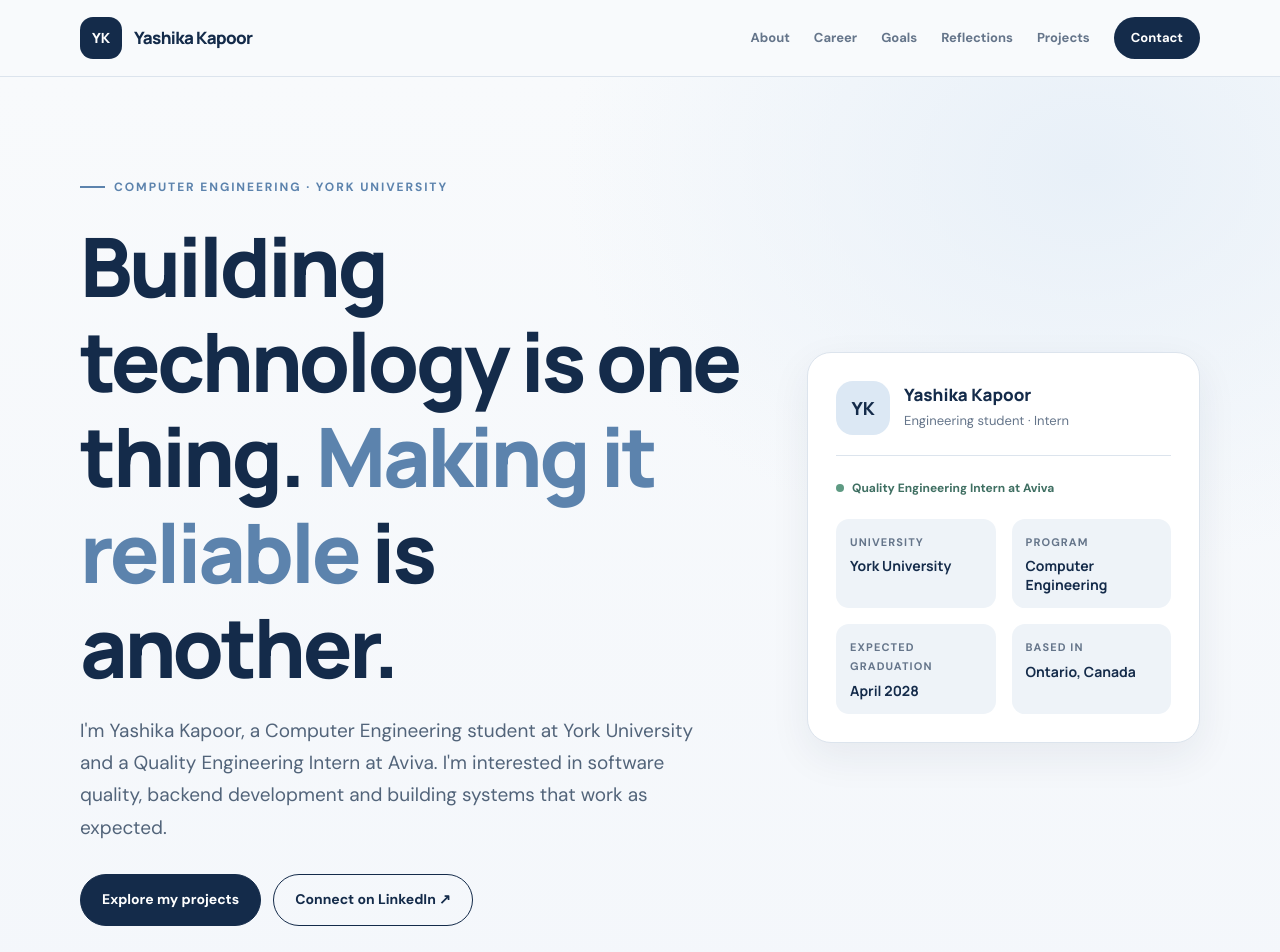
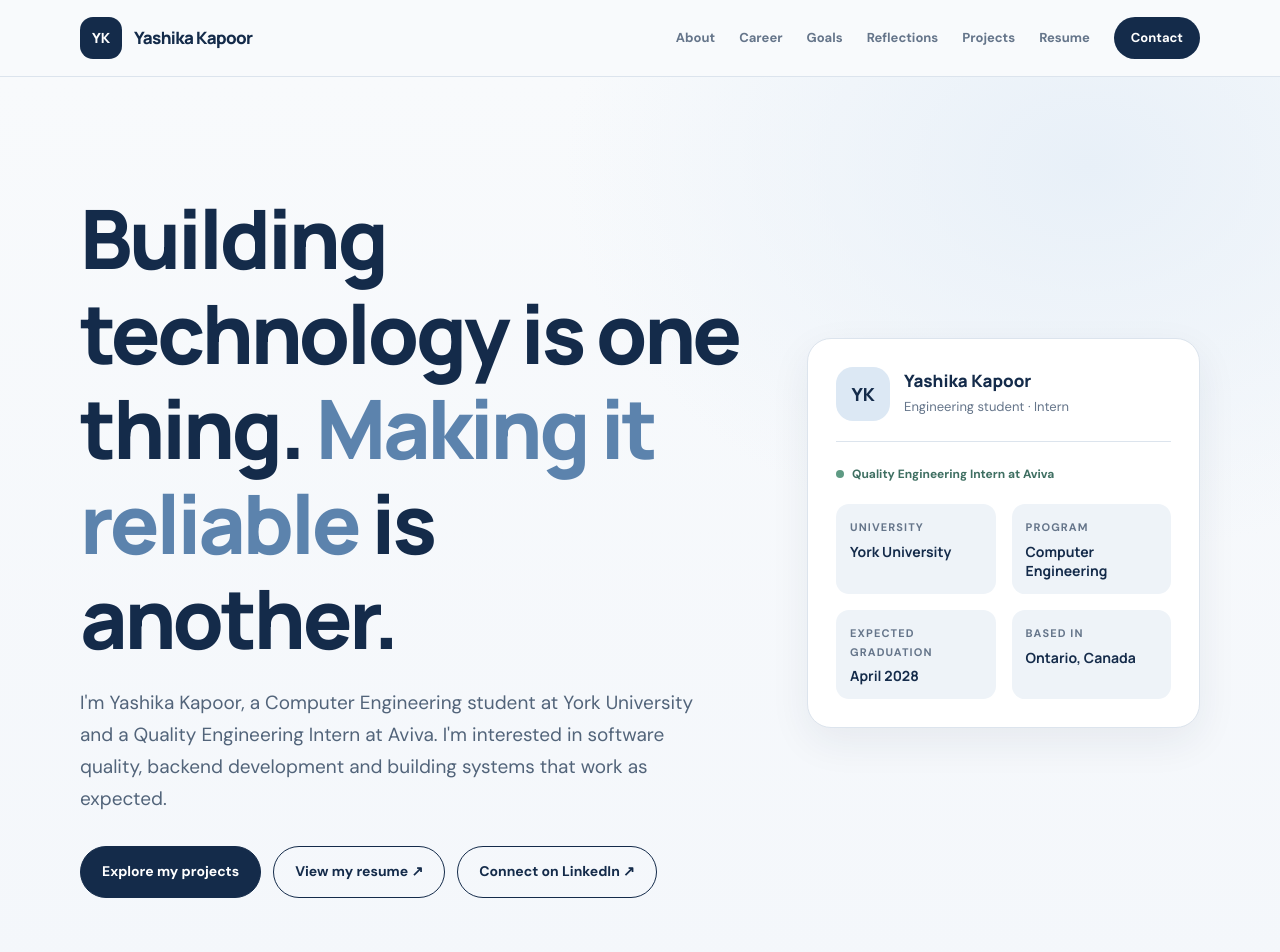
Before and after one commit to yashikakapoor02/Portfolio, a plain HTML site: page index.html in a window 1280 px wide. Shown: the top 952 px of the page. Drawn offline with Linux system fonts and the light colour scheme.

Commit message:
Link resume page and refine portfolio hero

```diff
--- a/index.html
+++ b/index.html
@@ -34,7 +34,7 @@ footer{padding:25px 0;background:#10233d;color:#b6c5d6;font-size:13px}.foot{disp
     <a class="brand" href="#home" aria-label="Yashika Kapoor home"><span class="monogram">YK</span><span>Yashika Kapoor</span></a>
     <button class="menu" id="menu" aria-expanded="false" aria-controls="navlinks">Menu</button>
     <nav class="navlinks" id="navlinks" aria-label="Main navigation">
-      <a href="#about">About</a><a href="#experience">Career</a><a href="#goals">Goals</a><a href="#reflections">Reflections</a><a href="#projects">Projects</a><a class="contact-link" href="#contact">Contact</a>
+      <a href="#about">About</a><a href="#experience">Career</a><a href="#goals">Goals</a><a href="#reflections">Reflections</a><a href="#projects">Projects</a><a href="resume.html">Resume</a><a class="contact-link" href="#contact">Contact</a>
     </nav>
   </div>
 </header>
@@ -42,10 +42,10 @@ footer{padding:25px 0;background:#10233d;color:#b6c5d6;font-size:13px}.foot{disp
 <section class="hero">
   <div class="wrap hero-grid">
     <div>
-      <span class="eyebrow">Computer Engineering · York University</span>
+
       <h1>Building technology is one thing. <em>Making it reliable</em> is another.</h1>
       <p>I'm Yashika Kapoor, a Computer Engineering student at York University and a Quality Engineering Intern at Aviva. I'm interested in software quality, backend development and building systems that work as expected.</p>
-      <div class="actions"><a class="btn primary" href="#projects">Explore my projects</a><a class="btn secondary" href="https://www.linkedin.com/in/yashika-kapoor-958767329/" target="_blank" rel="noopener">Connect on LinkedIn ↗</a></div>
+      <div class="actions"><a class="btn primary" href="#projects">Explore my projects</a><a class="btn secondary" href="resume.html">View my resume ↗</a><a class="btn secondary" href="https://www.linkedin.com/in/yashika-kapoor-958767329/" target="_blank" rel="noopener">Connect on LinkedIn ↗</a></div>
     </div>
     <aside class="profile-card">
       <div class="profile-top"><div class="avatar">YK</div><div><strong>Yashika Kapoor</strong><small>Engineering student · Intern</small></div></div>
```
